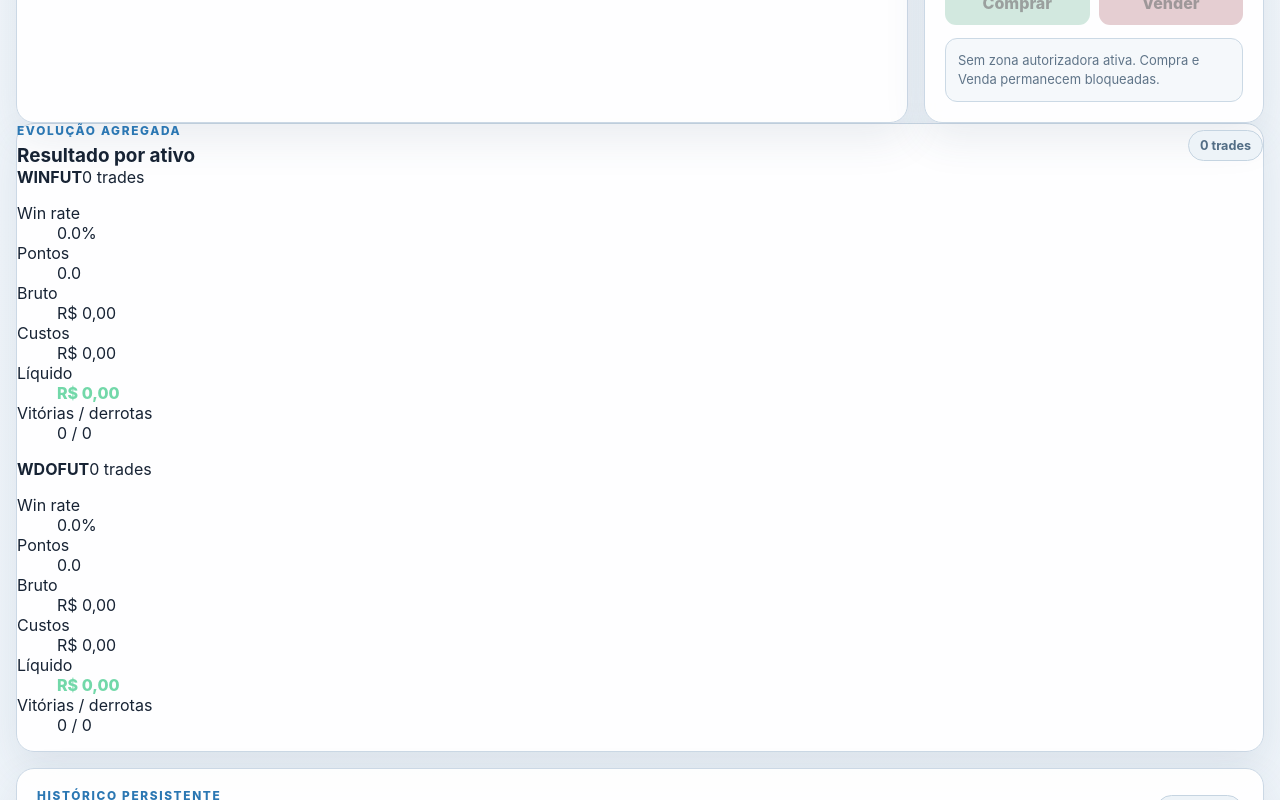
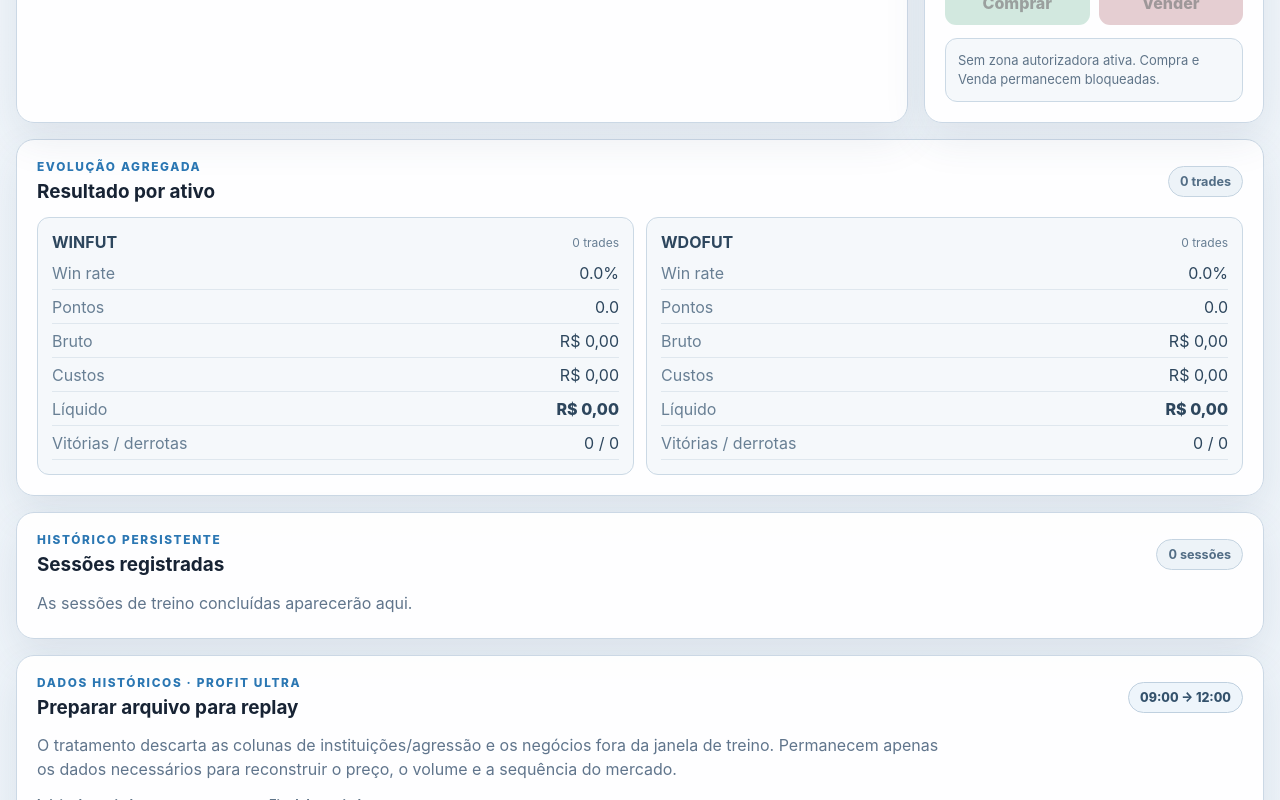
Before and after one commit to pablopcdossantos2-sys/simulador-de-trade, a React (Vite) app: page / in a window 1280 px wide. Shown: the part 2460-3260 px from the top of the page. Built offline with nearby package versions, Linux system fonts and the light colour scheme.

Commit message:
style: add aggregate performance by asset panel

```diff
--- a/src/styles.css
+++ b/src/styles.css
@@ -2662,3 +2662,91 @@ td {
     grid-template-columns: 1fr;
   }
 }
+
+
+/* Evolução agregada por ativo */
+.progress-overview {
+  margin-top: 16px;
+  padding: 20px;
+}
+
+.asset-performance-grid {
+  display: grid;
+  grid-template-columns: repeat(2, minmax(0, 1fr));
+  gap: 12px;
+  margin-top: 14px;
+}
+
+.asset-performance-grid article {
+  padding: 14px;
+  border: 1px solid #263b54;
+  border-radius: 12px;
+  background: #0c1928;
+}
+
+.asset-performance-head {
+  display: flex;
+  align-items: center;
+  justify-content: space-between;
+  gap: 10px;
+  margin-bottom: 11px;
+}
+
+.asset-performance-head strong {
+  color: #d6e6f4;
+  font-size: 1rem;
+}
+
+.asset-performance-head span {
+  color: #8096ab;
+  font-size: 0.75rem;
+}
+
+.asset-performance-grid dl {
+  display: grid;
+  gap: 7px;
+  margin: 0;
+}
+
+.asset-performance-grid dl > div {
+  display: flex;
+  justify-content: space-between;
+  gap: 12px;
+  padding-bottom: 6px;
+  border-bottom: 1px solid #1c3044;
+}
+
+.asset-performance-grid dt {
+  color: #7f95aa;
+}
+
+.asset-performance-grid dd {
+  margin: 0;
+  color: #d2e2ef;
+  text-align: right;
+}
+
+:root[data-theme="light"] .asset-performance-grid article {
+  border-color: #cbd9e5;
+  background: #f5f8fb;
+}
+
+:root[data-theme="light"] .asset-performance-head strong,
+:root[data-theme="light"] .asset-performance-grid dd {
+  color: #2d465d;
+}
+
+:root[data-theme="light"] .asset-performance-head span,
+:root[data-theme="light"] .asset-performance-grid dt {
+  color: #687f94;
+}
+
+:root[data-theme="light"] .asset-performance-grid dl > div {
+  border-bottom-color: #dfe7ee;
+}
+
+@media (max-width: 720px) {
+  .asset-performance-grid {
+    grid-template-columns: 1fr;
+  }
+}
```
